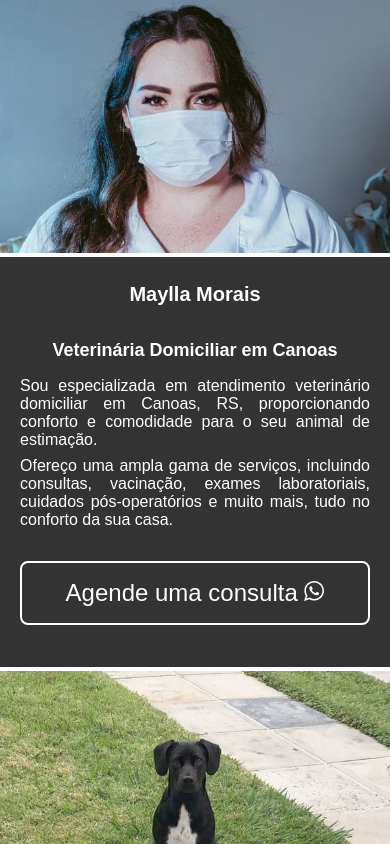
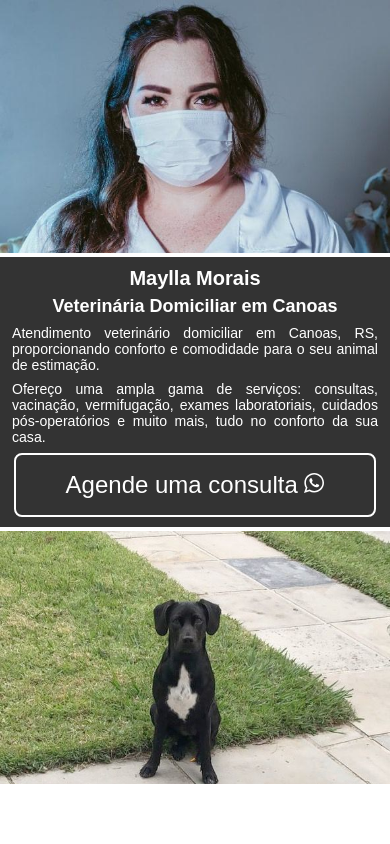
Before and after one commit to RodrigoDornelles/morais.vet.br, a plain HTML site: page www/index.html in a window 390 px wide. Drawn offline with Linux system fonts and the light colour scheme.

Commit message:
fix: responsive (#4)
* fix: responsive for iphone 8

* chore: text changes

```diff
--- a/www/index.html
+++ b/www/index.html
@@ -83,17 +83,21 @@
       fill: #333;
       color: #333;
       background-color: white;
-
     }
     svg {
       width: 20px;
     }
     @media (max-aspect-ratio: 5.2/3) {
       h1 {
+        margin: 2px;
         font-size: 20px;
       }
       h2 {
+        margin: 2px;
         font-size: 18px;
+      }
+      a {
+        margin: 2px;
       }
       main {
         display: block;
@@ -105,9 +109,10 @@
       section, section:nth-child(2) {
         width: 100vw;
         height: 30vh;
+        font-size: 88%;
       }
       section:nth-child(2) {
-        padding: 10px 20px;
+        padding: 8px 12px;
         height: 100%;
       }
       section:nth-child(3) img {
@@ -129,8 +134,8 @@
         <h2>Veterinária Domiciliar em Canoas</h2>
       </header>
       <article>
-        <p>Sou especializada em atendimento veterinário domiciliar em Canoas, RS, proporcionando conforto e comodidade para o seu animal de estimação.</p>
-        <p>Ofereço uma ampla gama de serviços, incluindo consultas, vacinação, exames laboratoriais, cuidados pós-operatórios e muito mais, tudo no conforto da sua casa.</p>
+        <p>Atendimento veterinário domiciliar em Canoas, RS, proporcionando conforto e comodidade para o seu animal de estimação.</p>
+        <p>Ofereço uma ampla gama de serviços: consultas, vacinação, vermifugação, exames laboratoriais, cuidados pós-operatórios e muito mais, tudo no conforto da sua casa.</p>
         <a href="https://api.whatsapp.com/send?phone=SEUNUMERODOTELEFONE" class="cta-button">
           Agende uma consulta
           <svg version="1.1" xmlns="http://www.w3.org/2000/svg" xmlns:xlink="http://www.w3.org/1999/xlink" x="0px" y="0px"
```
